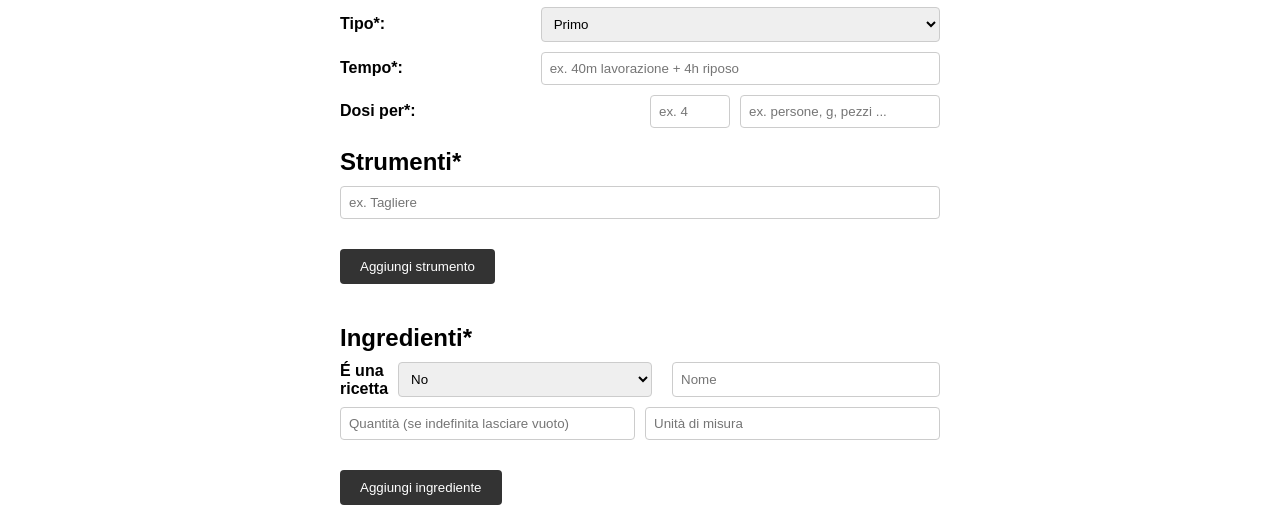
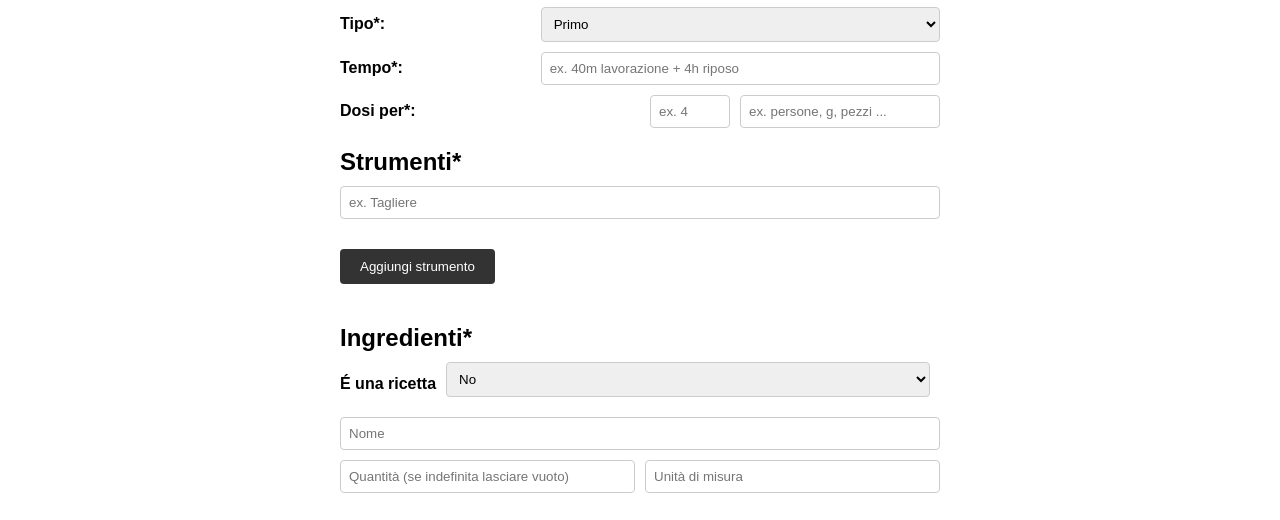
Before and after one commit to Sulfy01/sulfy01-Ricette, a plain HTML site: page create_recipe.html in a window 1280 px wide. Shown: the part 156-676 px from the top of the page. Drawn offline with Linux system fonts and the light colour scheme.

Commit message:
better ingredient form

```diff
--- a/create_recipe.html
+++ b/create_recipe.html
@@ -48,7 +48,7 @@
             <h2>Ingredienti*</h2>
             <div class="ingredient">
                 <div class="ingredient-details">
-                    <label class="ingredient-details">
+                    <label>
                         É una ricetta
                         <select name="ingredient-recipe" onchange="hideIngredientName(this)">
                             <option value="No">No</option>
--- a/css/form.css
+++ b/css/form.css
@@ -78,6 +78,7 @@ form select {
 
 .ingredient-details {
     display: flex;
+    flex-wrap: wrap;
     gap: 10px; /* Space between amount and unit inputs */
 }
 
@@ -85,10 +86,22 @@ form select {
     margin-bottom: 10px;
 }
 
+.ingredient-details label {
+    flex: 1 1 100%;
+    display: flex;
+    align-items: center;
+    gap: 10px;
+}
+
 .ingredient-details select,
 .ingredient-details input[type="number"],
 .ingredient-details input[type="text"] {
-    flex: 1;
+    flex: 1 1 48%;
+    padding: 8px;
+    border: 1px solid #ccc;
+    border-radius: 4px;
+    box-sizing: border-box;
+    width: 100%;
 }
 
 fieldset {
@@ -202,4 +215,9 @@ textarea {
         margin-right: 0;
         width: 100%;
     }
+    .ingredient-details input[type="text"],
+    .ingredient-details input[type="number"],
+    .ingredient-details select {
+        flex: 1 1 100%; /* Full width on small screens */
+    }
 }
--- a/js/new_recipe.js
+++ b/js/new_recipe.js
@@ -59,7 +59,7 @@ function addIngredient() {
     ingredientDiv.innerHTML = `
         <hr>
         <div class="ingredient-details">
-            <label class="ingredient-details">
+            <label>
                 É una ricetta
                 <select name="ingredient-recipe" onchange="hideIngredientName(this)">
                     <option value="No">No</option>
```
